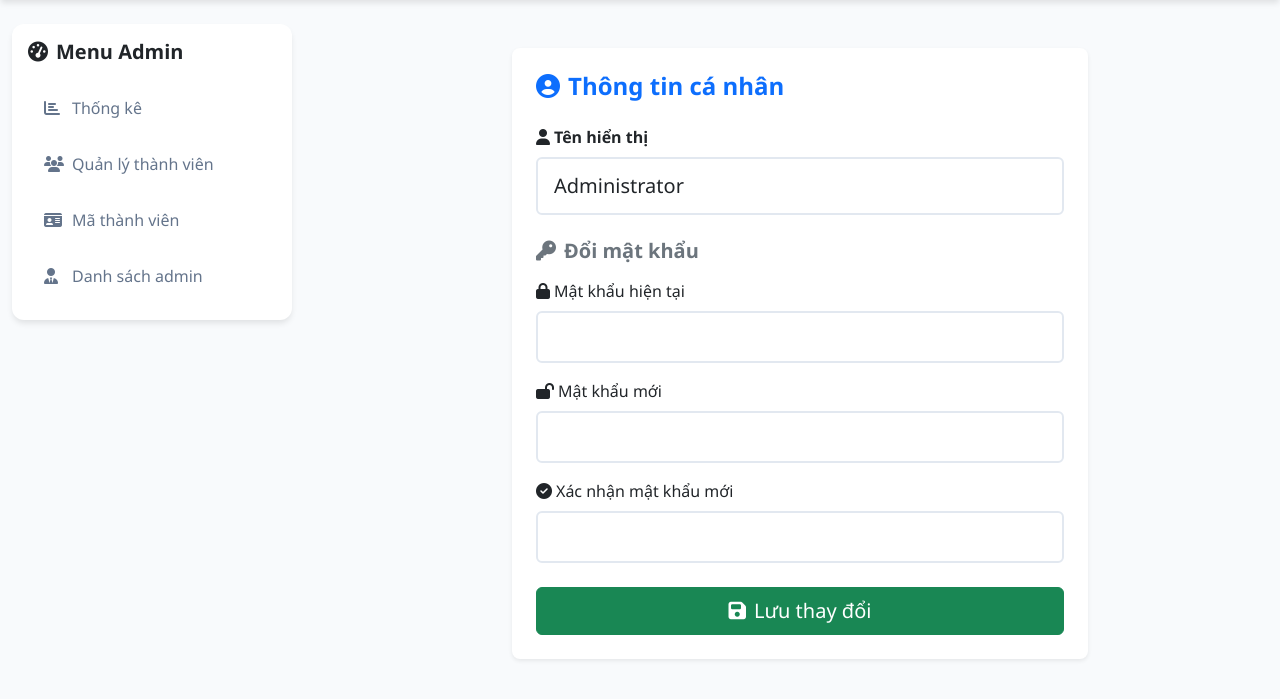
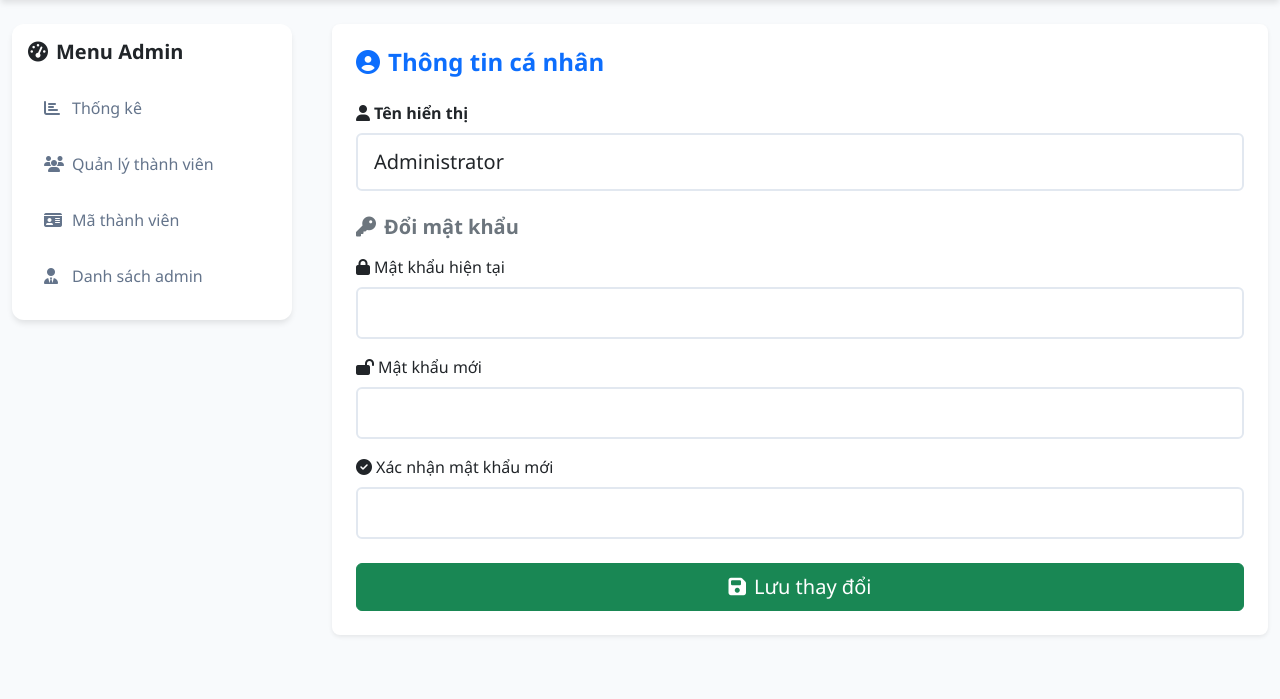
Before and after one commit to Tmy-andy/PiuPiu, a Flask app: page /profile in a window 1280 px wide. Shown: the part 62-761 px from the top of the page. Run offline with Flask 3, Linux system fonts and the light colour scheme; a user stored in the database is signed in; data comes from the database, SQL or seed files in the repository.

Commit message:
cập nhật

```diff
--- a/templates/profile.html
+++ b/templates/profile.html
@@ -9,7 +9,6 @@
 
     <!-- Main Content -->
     <div class="col-lg-9 col-md-8">
-        <div class="container py-4" style="max-width: 600px;">
         <div class="card shadow-sm rounded-3">
             <div class="card-body p-4">
                 <h4 class="mb-4 text-primary fw-bold">
@@ -56,5 +55,4 @@
         </div>
     </div>
 </div>
-</div>
 {% endblock %}
```
Lines whose indentation alone changed are shown as unchanged.
